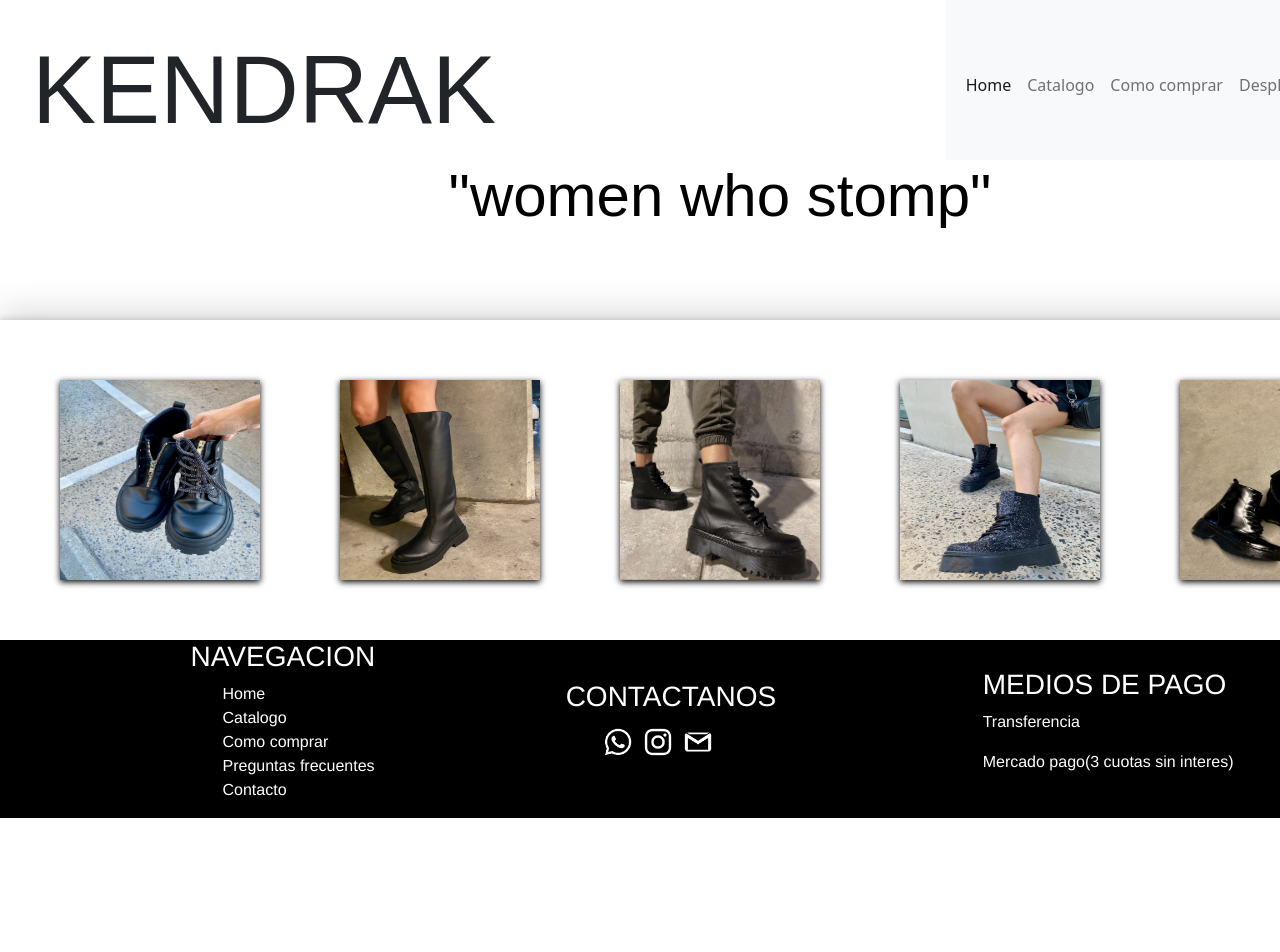
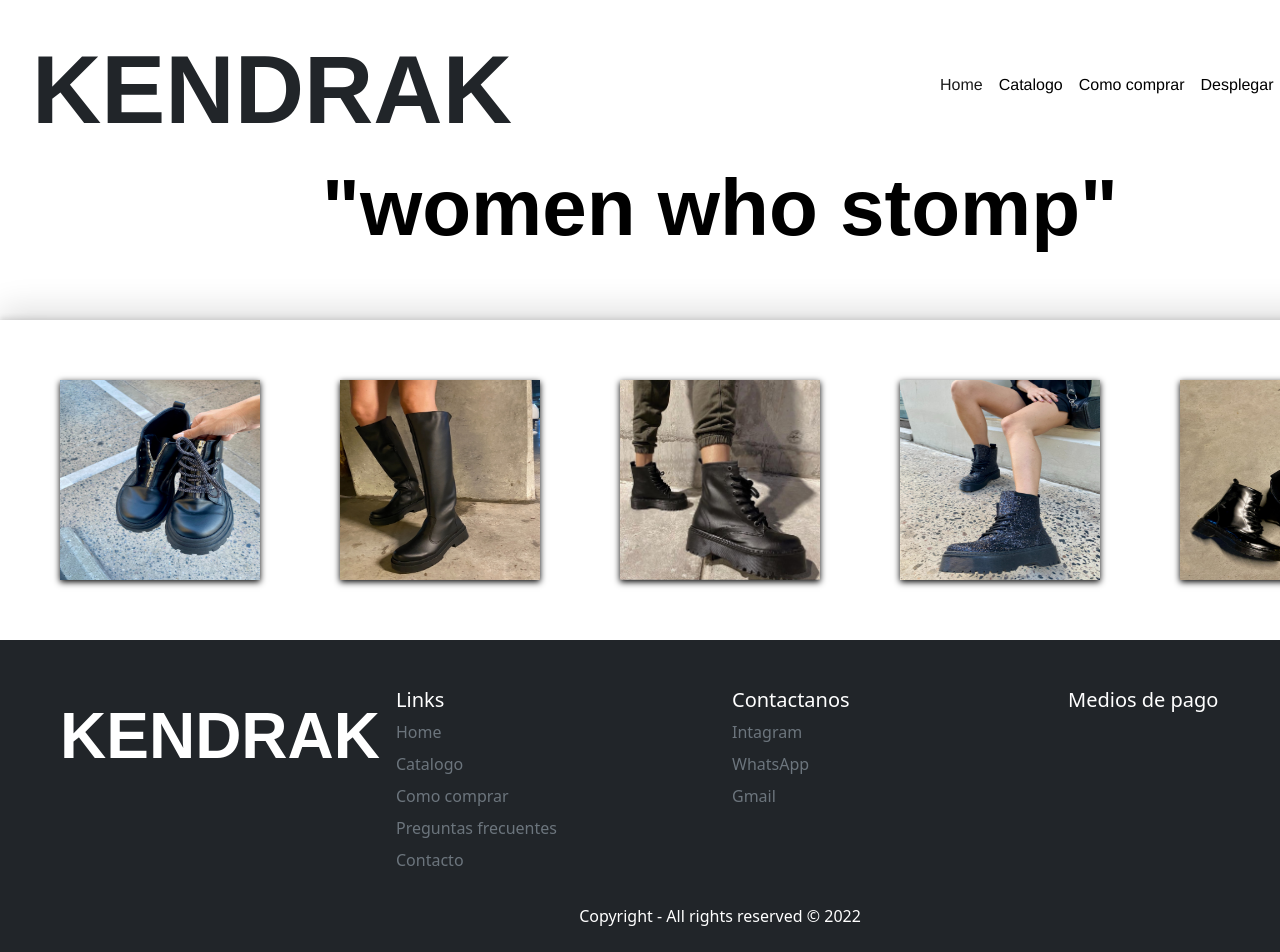
Before and after one commit to TobiasVenturelli/kendrak, a plain HTML site: page index.html in a window 1280 px wide. Shown: the top 952 px of the page. Before the commit the page ends 818 px from the top, so only its background shows below. Drawn offline with nearby package versions, Linux system fonts and the light colour scheme; a web font is replaced by a local one.

Commit message:
aplicacion de footer con boootstrap

```diff
--- a/css/estilos.css
+++ b/css/estilos.css
@@ -7,6 +7,12 @@
     font-size: 6rem;
     margin-left: 2rem;
     margin-top: 2rem;
+    font-weight: bold;
+}
+.titulo2{
+    font-family: 'Wire One', sans-serif;
+    font-weight: bold;
+    font-size: 4rem;
 }
 
 .nav1 ul li{
@@ -138,8 +144,9 @@
 .lema{
     color: black;
     font-family: 'Wire One', sans-serif;
-    font-size: 60px;
+    font-size: 80px;
     text-align: center;
+    font-weight: bold;
     grid-area: main;
 }
 
@@ -157,9 +164,6 @@
     background-color: black;
     color: white;
     grid-area: footer;
-    display: flex;
-    justify-content: space-evenly;
-    align-items: center;
 }
 .redes ul{
     display: flex;
@@ -285,3 +289,18 @@ margin: 50px;
     display: block;
 
 }
+
+/* Clases para Bootstrap */
+
+.bg{
+    font-family:'Franklin Gothic Medium', 'Arial Narrow', Arial, sans-serif;
+    margin: 10px;
+}
+
+.nav-item a{
+    color: black;
+}
+
+.navbar-nav:hover{
+    --bs-nav-link-hover-color: rgb(146, 38, 90);
+}
--- a/index.html
+++ b/index.html
@@ -22,10 +22,10 @@
             data-aos-anchor-placement="center-center">
             <h1 class="titulo">KENDRAK</h1>
             </div>
-            <nav class="navbar navbar-expand-lg bg-light">
+            <nav class="navbar navbar-expand-lg bg">
               <div class="container-fluid me-5">
                 <div class="row">
-                  <a class="navbar-brand" href="#"></a>
+                  <a class="navbar-brand me-5" href="#"></a>
                 <button class="navbar-toggler" type="button" data-bs-toggle="collapse" data-bs-target="#navbarNavDropdown" aria-controls="navbarNavDropdown" aria-expanded="false" aria-label="Toggle navigation">
                   <span class="navbar-toggler-icon"></span>
                 </button>
@@ -37,10 +37,10 @@
                     <li class="nav-item">
                       <a class="nav-link" href="./pages/catalogo.html">Catalogo</a>
                     </li>
-                    <li class="nav-item">
+                    <li class="nav-item ">
                       <a class="nav-link" href="./pages/como_comprar.html">Como comprar</a>
                     </li>
-                    <li class="nav-item dropdown">
+                    <li class="nav-item dropdown color">
                       <a class="nav-link dropdown-toggle" href="#" role="button" data-bs-toggle="dropdown" aria-expanded="false">
                         Desplegar
                       </a>
@@ -83,36 +83,51 @@
                 <img class="zapatos5" src="./multimedia/zapatos5.jpg" alt="zapatos5">
             </div>
     </section>
-    <footer class="footer">
+    <footer>
+      <div class="container-fluid">
+        <div class="row p-5 pb-2 bg-dark text-white">
+          <div class="col-xs-12 col-md-6 col-lg-3">
+            <p class="titulo2">KENDRAK</p>
+          </div>
+          <div class="col-xs-12 col-md-6 col-lg-3">
+            <p class="h5">Links</p>
+              <div class="mb-2">
+                <a  class="text-secondary text-decoration-none nav-link active" aria-current="page" href="index.html">Home</a>
+              </div>
+              <div class="mb-2">
+                <a  class="text-secondary text-decoration-none nav-link" href="./pages/catalogo.html">Catalogo</a>
+              </div>
+              <div class="mb-2">
+                <a  class="text-secondary text-decoration-none nav-link" href="./pages/como_comprar.html">Como comprar</a>
+              </div>
+              <div class="mb-2">
+                <a  class="text-secondary text-decoration-none nav-link" href="./pages/preg_frecuentes.html">Preguntas frecuentes</a>
+              </div>
+              <div class="mb-2">
+                <a  class="text-secondary text-decoration-none nav-link" href="./pages/contacto.html">Contacto</a>
+              </div>
+          </div>
+          <div class="col-xs-12 col-md-6 col-lg-3">
+            <p class="h5">Contactanos</p>
+            <div class="mb-2">
+              <a  class="text-secondary text-decoration-none"href="#">Intagram</a>
+            </div>
+            <div class="mb-2">
+              <a  class="text-secondary text-decoration-none"href="#">WhatsApp</a>
+            </div>
+            <div class="mb-2">
+              <a  class="text-secondary text-decoration-none"href="#">Gmail</a>
+            </div>
 
-    <div class="nav2">
-        <h3>NAVEGACION</h3>
-        <nav>
-            <ul>
-                <li><a href="index.html">Home</a></li>
-                <li><a href="pages/catalogo.html">Catalogo</a></li>
-                <li><a href="pages/como_comprar.html">Como comprar</a></li>
-                <li><a href="pages/preg_frecuentes.html">Preguntas frecuentes</a></li>
-                <li><a href="pages/contacto.html">Contacto</a></li>
-            </ul>
-        </nav>
-    </div>
-    <div class="redes">
-        <h3>CONTACTANOS</h3>
-        <ul>
-            <li type="none"><a href="https://api.whatsapp.com/send?phone=541169005142&text=Me%20interesa%20saber%20mas%20sobre...">
-            <img src="multimedia/whatsapp2.jpeg" alt="logo whatsapp"></a></li>
-            <li type="none"><a href="https://www.instagram.com/kendrak.shoes/">
-            <img class="instagram" src="multimedia/instagram 2.jpeg" alt="logo instagram"></a></li>
-            <li type="none"><a href="https://cloudhq.net/s/1806a2fd4cd5e2">
-            <img src="multimedia/gmail2.jpeg" alt="logo gmail"></a></li>
-        </ul>
-    </div>
-            <div class="mediosdepago">
-                <h3>MEDIOS DE PAGO</h3>
-                <p>Transferencia</p>
-                <p>Mercado pago(3 cuotas sin interes)</p>
-            </div>
+          </div>
+          <div class="col-xs-12 col-md-6 col-lg-3">
+            <p class="h5">Medios de pago</p>
+          </div>
+          <div class="col-xs-12 pt-4">
+            <p class="text-white text-center">Copyright - All rights reserved © 2022</p>
+          </div>
+        </div>
+      </div>
 </footer>
     <script>
         AOS.init();
```
